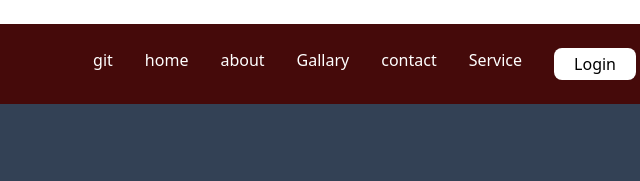
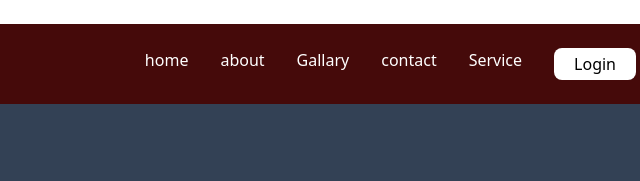
Before and after one commit to Jatin136900/Vrindavan, a website: page src/index.html in a window 1280 px wide. Shown: the top 181 px of the page, 628-1268 px from the left. Drawn offline with Linux system fonts and the light colour scheme.

Commit message:
vrindwan

```diff
--- a/src/index.html
+++ b/src/index.html
@@ -14,7 +14,7 @@ git <!doctype html>
       <h1>Logo</h1>
     </div>
     <div class="jatin flex gap-8 p-4">
-    <ul class="flex gap-8 " >git
+    <ul class="flex gap-8 " >
       <li><a href="">home</a></li>
       <li><a href="">about</a></li>
       <li><a href="">Gallary</a></li>
```
